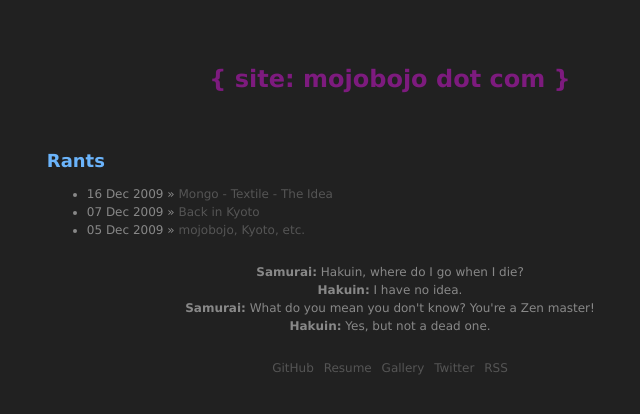
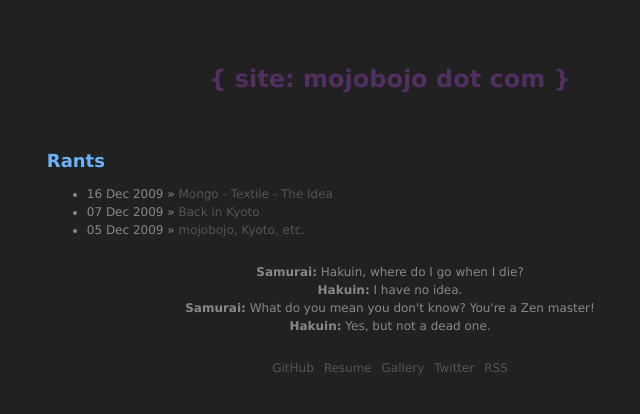
Before and after one commit to boj/boj.github.com, a Jekyll site: the page built from index.html, in a window 1280 px wide. Shown: the top 414 px of the page, without its empty margins (250-890 px from the left). Built offline with Jekyll 4.4.1, drawn with Linux system fonts in a browser that asks for light colours.

Commit message:
slight fix

```diff
--- a/index.html
+++ b/index.html
@@ -1,6 +1,6 @@
 ---
 layout: default
-title: "{ site: mojobojo dot com }"
+title: "{ site : mojobojo dot com }"
 ---
 
 <div id="rants">
--- a/static/css/mojobojo.css
+++ b/static/css/mojobojo.css
@@ -30,7 +30,7 @@
 }
 
 #header > h1 > a {
-	color: #7D1B7E;
+	color: #522f60;
 }
 
 #content {
```
